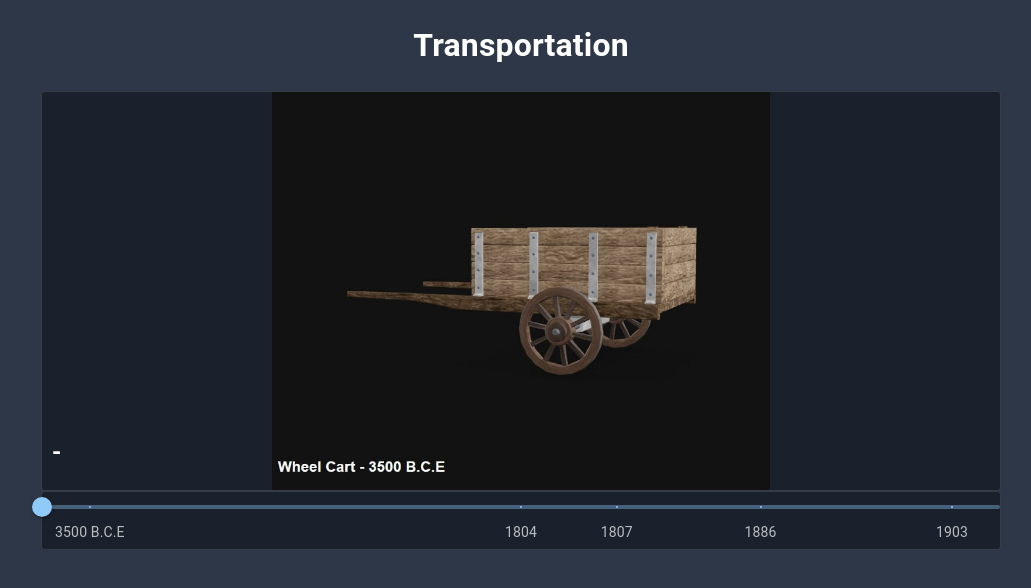
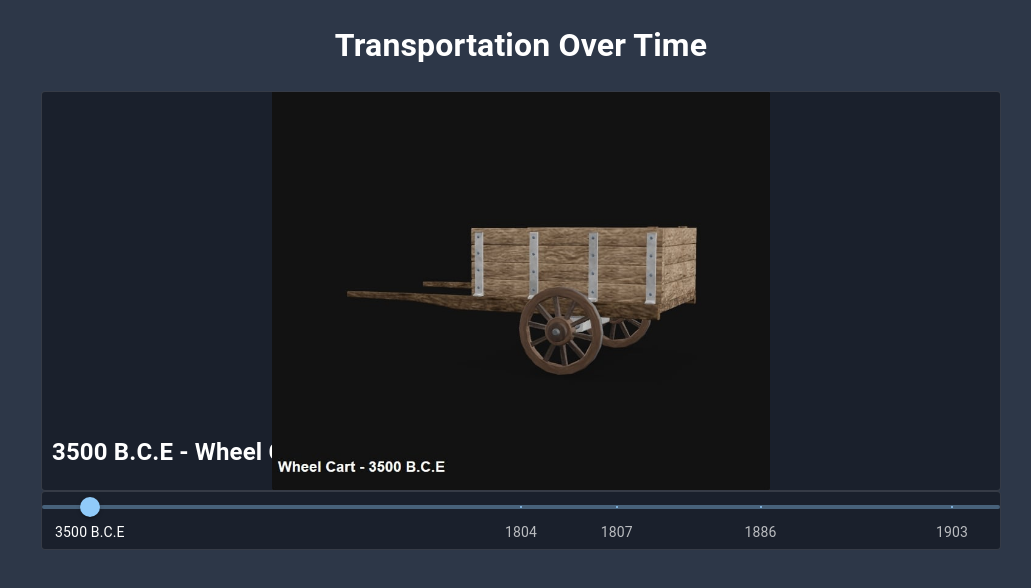
Before and after one commit to Laudeman/Transportation-AR-Viewer, a React (Create React App) app in the folder transportation-ar-viewer/: page / in a window 1280 px wide. Shown: the top 588 px of the page, without its empty margins (119-1150 px from the left). Built offline with nearby package versions, Linux system fonts and the light colour scheme; no server answers.

Commit message:
changed title and fixed default value of slider

```diff
--- a/transportation-ar-viewer/src/App.tsx
+++ b/transportation-ar-viewer/src/App.tsx
@@ -60,7 +60,7 @@ function getModelPath(value: number) {
 }
 
 function App() {
-	const [value, setValue] = useState<number>(0);
+	const [value, setValue] = useState<number>(5);
 
 	const handleSliderChange = (event: Event, newValue: number | number[]) => {
 		setValue(newValue as number);
@@ -74,7 +74,7 @@ function App() {
 						direction="column"
 						sx={{ justifyContent: "center", alignItems: "center" }}
 					>
-						<h1>Transportation</h1>
+						<h1>Transportation Over Time</h1>
 						<Paper
 							variant="outlined"
 							sx={{
```
